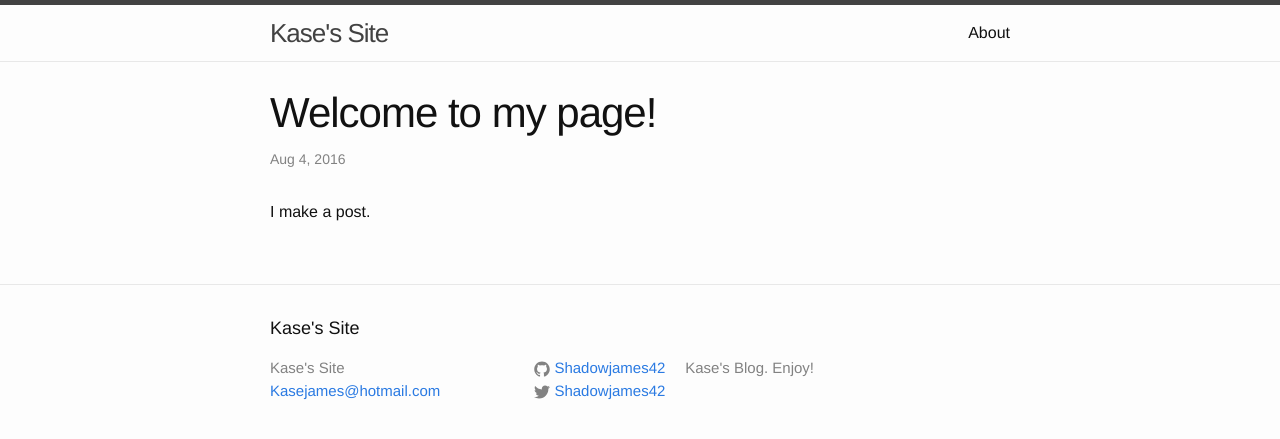
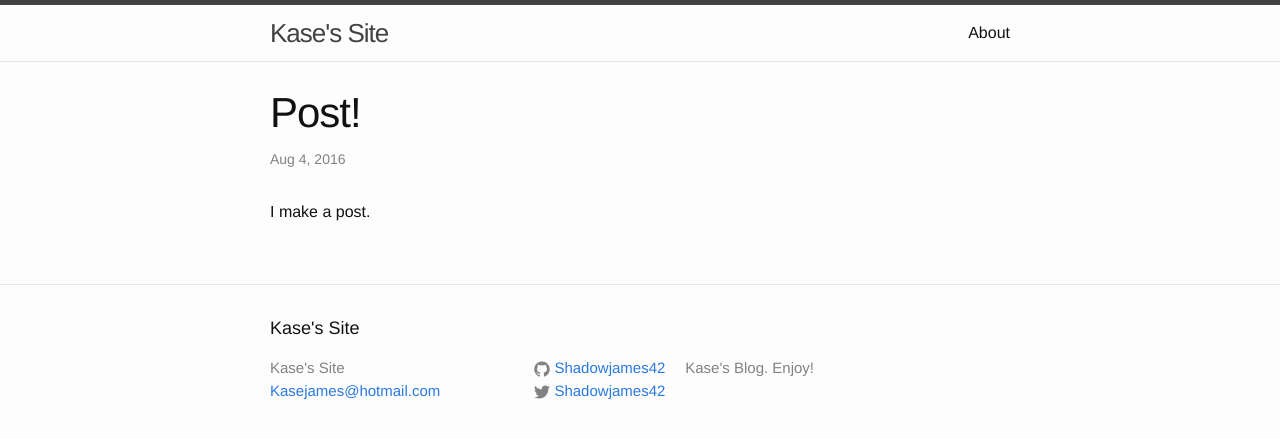
Before and after one commit to Shadowjames42/shadowjames42.github.io, a Jekyll site: the page built from _posts/2016-08-04-Justapost.markdown, in a window 1280 px wide. Shown: the top 439 px of the page. Built offline with Jekyll 4.4.1, drawn with Linux system fonts in a browser that asks for light colours.

Commit message:
Update and rename 2016-08-04-Just a post.markdown to 2016-08-04-Justapost.markdown

```diff
--- a/_posts/2016-08-04-Just a post.markdown
+++ b/_posts/2016-08-04-Justapost.markdown
@@ -1,6 +1,6 @@
 ---
 layout: post
-title:  "Welcome to my page!"
+title:  "Post!"
 date:   2016-08-04 12:04:20 -0400
 categories: General Posts
 ---
```
